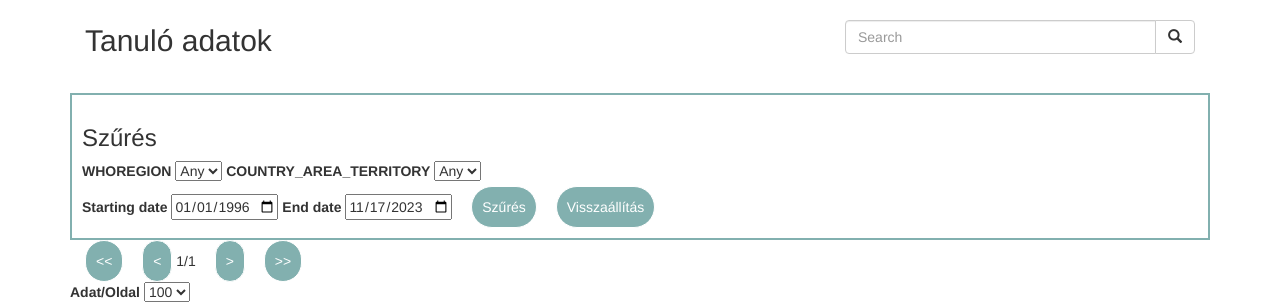
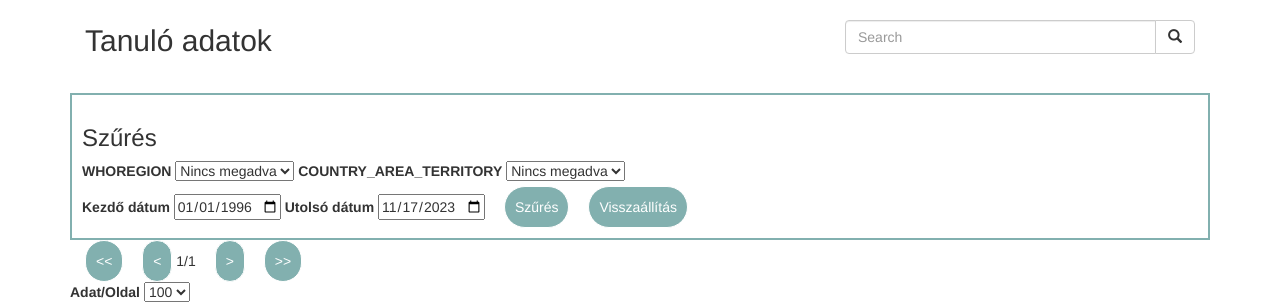
Before and after one commit to zsoltkovacs94/koffein-flu-prediction, a Django app: page /tan in a window 1280 px wide. Shown: the part 52-359 px from the top of the page. Run offline with Django 4.2, Linux system fonts and the light colour scheme; data that the repository does not hold is empty; some libraries are stand-ins or nearby versions.

Commit message:
index.html, tanulo.html egységes magyar címkék.

```diff
--- a/koffein_flu_prediction/website/templates/tanulo.html
+++ b/koffein_flu_prediction/website/templates/tanulo.html
@@ -63,7 +63,7 @@
             <h3>Szűrés</h3>
         <label for="WHOREGION">WHOREGION</label>
         <select name="WHOREGION" id="WHOREGION">
-            <option value="Any">Any</option>
+            <option value="Any">Nincs megadva</option>
                 {% for item in region %}
                 {% if szures.0 == item.WHOREGION %}
                 <option value="{{ item.WHOREGION }}" selected>{{ item.WHOREGION }}</option>
@@ -74,7 +74,7 @@
         </select>
         <label for="coarte">COUNTRY_AREA_TERRITORY</label>
         <select name="coarte" id="coarte">
-            <option value="Any">Any</option>
+            <option value="Any">Nincs megadva</option>
                 {% for item in coarte %}
                 {% if szures.1 == item.COUNTRY_AREA_TERRITORY %}
                 <option value="{{ item.COUNTRY_AREA_TERRITORY }}" selected>{{ item.COUNTRY_AREA_TERRITORY }}</option>
@@ -84,9 +84,9 @@
                 {% endfor %}
         </select>
         <br>
-        <label for="startDate">Starting date</label>
+        <label for="startDate">Kezdő dátum</label>
         <input type="date" name="startDate" id="startDate" min="1996-01-01" max="{{ date }}" value="{{ szures.2 }}">
-        <label for="endDate">End date</label>
+        <label for="endDate">Utolsó dátum</label>
         <input type="date" name="endDate" id="endDate" min="1996-01-01" max="{{ date }}" value="{{ szures.3 }}">
         <button type="submit" name="filter" class="frissites">Szűrés</button>
         <button type="submit" name="reset" class="frissites">Visszaállítás</button>
```
Also changed, not shown: koffein_flu_prediction/website/templates/index.html (+4 -4 lines).
